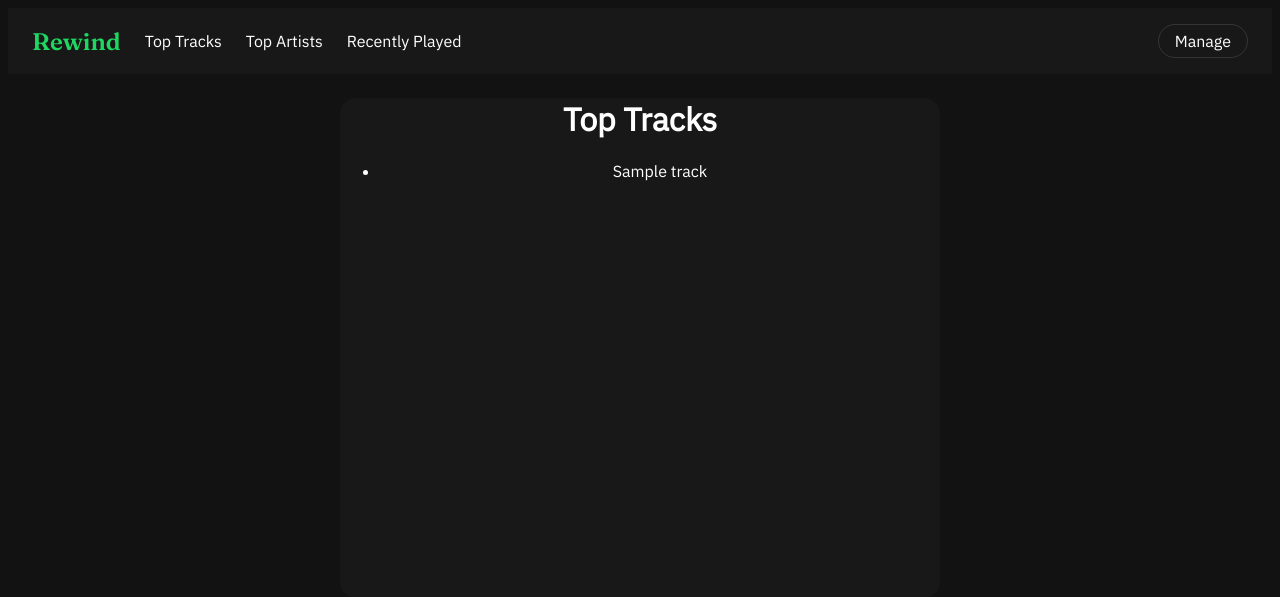
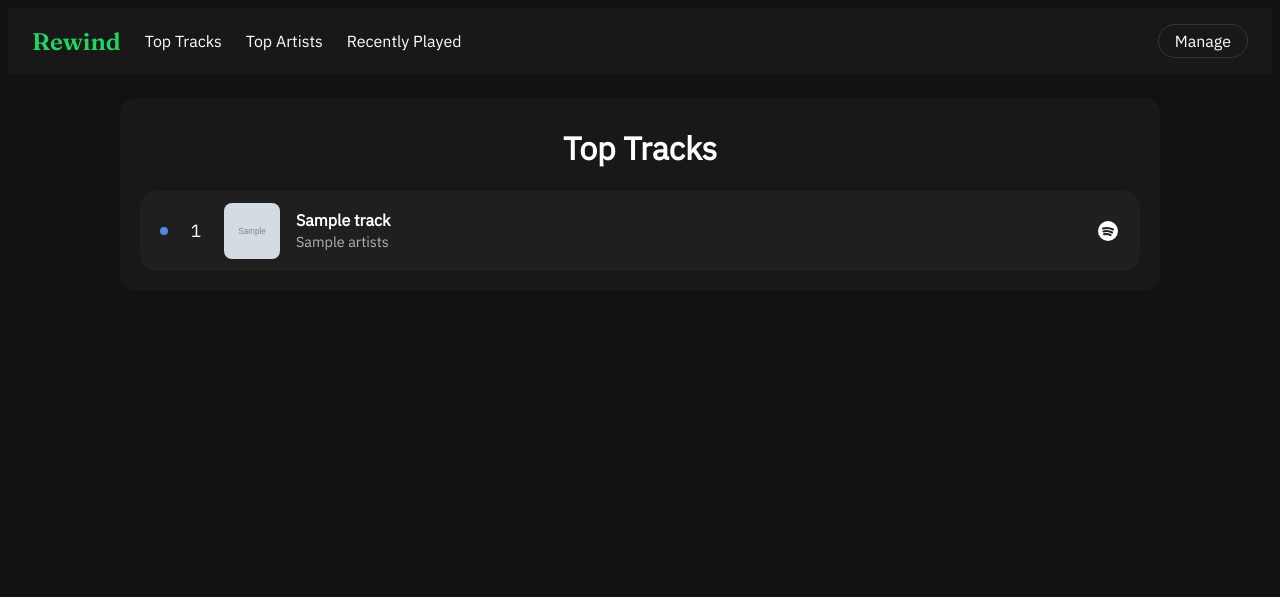
Before and after one commit to freddo-frog/Spotify-Stats-App, a Flask app: template templates/top_tracks.html in a window 1280 px wide. Shown: the top 597 px of the page. Run offline with Flask 3, Linux system fonts and the light colour scheme; the template is opened without the code that fills it: most values are stand-ins (such as "Sample title", 1, 10 or a date in 2020); grey boxes marked "Sample" are stand-in pictures.

Commit message:
revamped top songs display

```diff
--- a/main.py
+++ b/main.py
@@ -95,8 +95,22 @@ def fetch_top_tracks(token, time_range):
     results=[]
     for item in data ["items"]:
         song_name=item["name"]
-        artist_name = item["artists"][0]["name"]
-        results.append(f"{song_name} - {artist_name}")
+        artist_names = [artist["name"] for artist in item["artists"]]  # ["Future", "Metro Boomin"]
+        artists = ", ".join(artist_names)                             # "Future, Metro Boomin"
+
+        images = item["album"]["images"]  # largest first: 640px, 300px, 64px
+        if len(images) > 1:
+            image_url = images[1]["url"]  # 300px: sharp at 56px, even on retina screens
+        elif images:
+            image_url = images[0]["url"]  # only one size available, use it
+        else:
+            image_url = None              # no artwork (e.g. local files)
+        results.append({
+            "name": song_name,
+            "artists": artists,
+            "image": image_url,
+            "url": item["external_urls"]["spotify"],
+        })
     return results
 
 def fetch_top_artists(token, time_range):
--- a/static/style.css
+++ b/static/style.css
@@ -141,8 +141,8 @@ nav a.home-logo {
 #tracks {
     background: #181818;
     text-align: center;
-    width: 600px;
-    height: 500px;
+    max-width: 1000px;
+    padding: 8px 20px 20px;
     border-radius: 16px;
     margin: 0 auto;
 }
@@ -218,3 +218,82 @@ nav a.home-logo {
     text-align: center;
 
 }
+/* Top Tracks: one card row per track */
+.track-list {
+    display: flex;
+    flex-direction: column;
+    gap: 10px;
+}
+
+.track-row {
+    display: flex;
+    align-items: center;
+    gap: 16px;
+    padding: 12px 20px;
+    background: #1f1f1f;
+    border-radius: 16px;
+    color: #FFFFFF;
+    text-decoration: none;
+    text-align: left;
+    transition: background 0.2s;
+}
+
+.track-row:hover {
+    background: #2a2a2a;
+}
+
+.track-dot {
+    width: 8px;
+    height: 8px;
+    border-radius: 50%;
+    background: #4f8ae0;
+    flex-shrink: 0;
+}
+
+.track-rank {
+    width: 24px;
+    text-align: center;
+    font-size: 1.1rem;
+    flex-shrink: 0;
+}
+
+.track-art {
+    width: 56px;
+    height: 56px;
+    border-radius: 8px;
+    object-fit: cover;
+    flex-shrink: 0;
+}
+
+.track-art-empty {
+    background: #333333;
+}
+
+.track-info {
+    flex: 1;
+    min-width: 0;
+}
+
+.track-name {
+    font-weight: 600;
+}
+
+.track-artists {
+    color: #b3b3b3;
+    font-size: 0.9rem;
+    margin-top: 2px;
+}
+
+.track-name,
+.track-artists {
+    white-space: nowrap;
+    overflow: hidden;
+    text-overflow: ellipsis;
+}
+
+.track-spotify {
+    width: 24px;
+    height: 24px;
+    color: #FFFFFF;
+    flex-shrink: 0;
+}
--- a/templates/top_tracks.html
+++ b/templates/top_tracks.html
@@ -3,10 +3,28 @@
 {% block content %}
 <div id="tracks">
     <h1>Top Tracks</h1>
-    <ul>
+    <div class="track-list">
         {% for track in results %}
-        <li>{{ track }}</li>
+        <a class="track-row" href="{{ track.url }}" target="_blank" rel="noopener">
+            <span class="track-dot"></span>
+            <span class="track-rank">{{ loop.index }}</span>
+            {% if track.image %}
+            <img class="track-art" src="{{ track.image }}" alt="">
+            {% else %}
+            <div class="track-art track-art-empty"></div>
+            {% endif %}
+            <div class="track-info">
+                <div class="track-name">{{ track.name }}</div>
+                <div class="track-artists">{{ track.artists }}</div>
+            </div>
+            <svg class="track-spotify" viewBox="0 0 24 24" fill="none" stroke-width="2" stroke-linecap="round">
+                <circle cx="12" cy="12" r="10" fill="currentColor" />
+                <path d="M7 9.5c3.5-1 7-.6 10 1" stroke="#1f1f1f" />
+                <path d="M7.5 12.5c3-.8 5.8-.4 8.5 1" stroke="#1f1f1f" />
+                <path d="M8 15.3c2.4-.6 4.6-.3 6.6.8" stroke="#1f1f1f" />
+            </svg>
+        </a>
         {% endfor %}
-    </ul>
+    </div>
 </div>
 {% endblock %}
```
